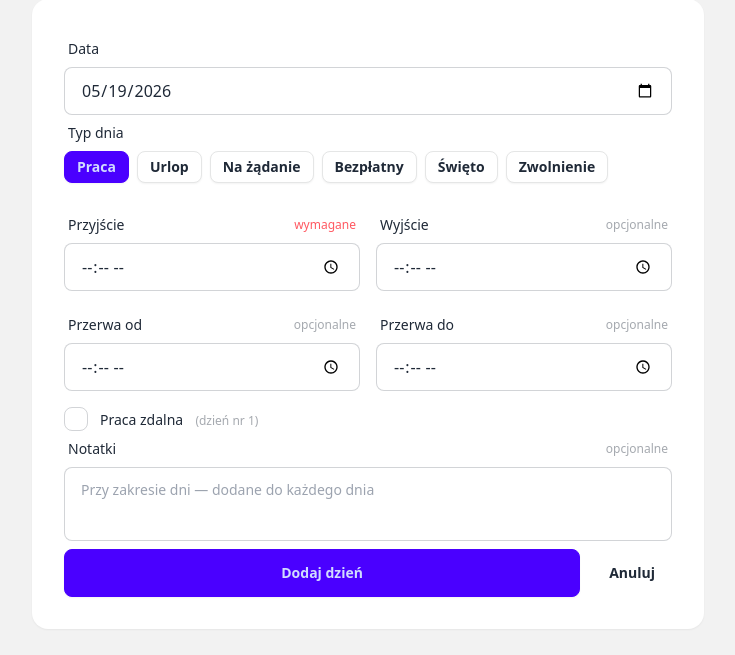
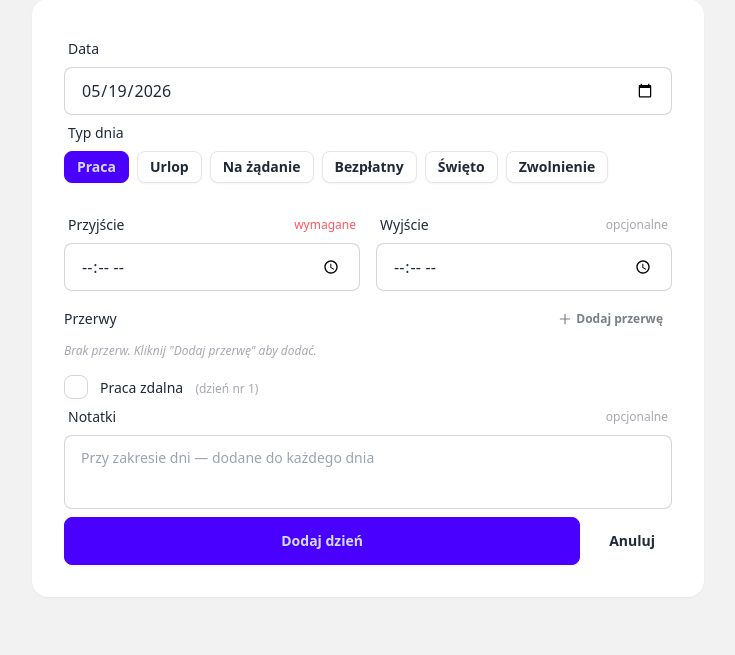
Before and after one commit to pswierczynski/wlogio, a Flask app: page /entries/add in a window 1280 px wide. Shown: the part 145-800 px from the top of the page, without its empty margins (272-1007 px from the left). Run offline with Flask 3, Linux system fonts and the light colour scheme; the visitor is signed in with stand-in values (Sample User, id 1); data comes from the database, SQL or seed files in the repository; data that the repository does not hold is empty; some libraries are stand-ins or nearby versions.

Commit message:
feat: dynamic multiple break rows in entry form (stage 3/5)

```diff
--- a/wlogio_app/templates/entries/form.html
+++ b/wlogio_app/templates/entries/form.html
@@ -22,10 +22,20 @@
                     calcResult: null,
                     timeStart:  '{% if entry and entry.time_start %}{{ entry.time_start.strftime('%H:%M') }}{% endif %}',
                     timeEnd:    '{% if entry and entry.time_end %}{{ entry.time_end.strftime('%H:%M') }}{% endif %}',
-                    breakStart: '{% if entry and entry.break_start %}{{ entry.break_start.strftime('%H:%M') }}{% endif %}',
-                    breakEnd:   '{% if entry and entry.break_end %}{{ entry.break_end.strftime('%H:%M') }}{% endif %}',
                     isRemote: {% if entry and entry.is_remote %}true{% else %}false{% endif %},
                     validationError: null,
+
+                    /* --- Wiele przerw: lista obiektów {start, end} --- */
+                    breakRows: {{ existing_breaks | default([]) | tojson }},
+
+                    addBreakRow() {
+                        this.breakRows.push({ start: '', end: '' });
+                        this.calcHours();
+                    },
+                    removeBreakRow(index) {
+                        this.breakRows.splice(index, 1);
+                        this.calcHours();
+                    },
 
                     /* --- Zakres urlopów --- */
                     rangeMode: 'single',
@@ -87,18 +97,31 @@
                         this.previewLoading = false;
                     },
 
-                    /* --- Walidacja godzin --- */
+                    /* --- Walidacja godzin (z wieloma przerwami) --- */
                     toMin(t) {
                         if (!t) return null;
                         const [h, m] = t.split(':').map(Number);
                         return h * 60 + m;
                     },
 
+                    /* Normalizuje przerwę względem time_start (obsługa przejścia przez północ).
+                       Zwraca {bsAdj, beAdj} w minutach absolutnych (mogą być > 1440) lub null jeśli niepełna. */
+                    normalizeBreak(row, ts) {
+                        const bs = this.toMin(row.start);
+                        const be = this.toMin(row.end);
+                        if (bs === null || be === null) return null;
+
+                        let bsAdj = bs < ts ? bs + 24 * 60 : bs;
+                        const bsRaw = bsAdj % (24 * 60);
+                        let beAdj = (be <= bsRaw) ? be + 24 * 60 : be;
+                        if (bsAdj >= 24 * 60 && be < ts) beAdj = be + 24 * 60;
+
+                        return { bsAdj, beAdj };
+                    },
+
                     validate() {
                         const ts = this.toMin(this.timeStart);
                         const te = this.toMin(this.timeEnd);
-                        const bs = this.toMin(this.breakStart);
-                        const be = this.toMin(this.breakEnd);
 
                         if (ts === null) {
                             this.validationError = 'Godzina przyjścia jest wymagana.';
@@ -106,7 +129,6 @@
                             return false;
                         }
 
-                        // time_end — przez północ dozwolone
                         let teAdj = te;
                         if (te !== null) {
                             teAdj = te < ts ? te + 24 * 60 : te;
@@ -117,37 +139,40 @@
                             }
                         }
 
-                        // break_start — może być po północy (bs < ts → +24h)
-                        let bsAdj = bs;
-                        if (bs !== null) {
-                            bsAdj = bs < ts ? bs + 24 * 60 : bs;
-                            if (teAdj !== null && bsAdj >= teAdj) {
-                                this.validationError = 'Godzina rozpoczęcia przerwy musi być wcześniejsza niż godzina wyjścia.';
+                        /* Walidacja każdej przerwy + sprawdzenie nachodzenia */
+                        const normalizedBreaks = [];
+                        for (let i = 0; i < this.breakRows.length; i++) {
+                            const row = this.breakRows[i];
+                            if (!row.start && !row.end) continue; // pusty wiersz — pomiń
+                            if (!row.start || !row.end) {
+                                this.validationError = `Przerwa #${i + 1} ma niekompletne godziny.`;
                                 this.calcResult = null;
                                 return false;
                             }
-                        }
-
-                        // break_end
-                        if (be !== null) {
-                            if (bs === null) {
-                                this.validationError = 'Aby ustawić koniec przerwy, najpierw ustaw godzinę rozpoczęcia przerwy.';
+                            const norm = this.normalizeBreak(row, ts);
+                            if (!norm) continue;
+                            if (norm.beAdj <= norm.bsAdj) {
+                                this.validationError = `Przerwa #${i + 1}: godzina końca musi być późniejsza niż początku.`;
                                 this.calcResult = null;
                                 return false;
                             }
-                            let beAdj = be;
-                            if (bsAdj !== null) {
-                                const bsRaw = bsAdj % (24 * 60);
-                                beAdj = (be <= bsRaw) ? be + 24 * 60 : be;
-                                if (bsAdj >= 24 * 60 && be < ts) beAdj = be + 24 * 60;
-                            }
-                            if (beAdj === bsAdj) {
-                                this.validationError = 'Godzina końca przerwy musi być różna od godziny rozpoczęcia przerwy.';
+                            if (norm.bsAdj < ts) {
+                                this.validationError = `Przerwa #${i + 1}: musi zaczynać się po godzinie przyjścia.`;
                                 this.calcResult = null;
                                 return false;
                             }
-                            if (teAdj !== null && beAdj > teAdj) {
-                                this.validationError = 'Godzina końca przerwy nie może być późniejsza niż godzina wyjścia.';
+                            if (teAdj !== null && norm.beAdj > teAdj) {
+                                this.validationError = `Przerwa #${i + 1}: nie może kończyć się po godzinie wyjścia.`;
+                                this.calcResult = null;
+                                return false;
+                            }
+                            normalizedBreaks.push(norm);
+                        }
+
+                        normalizedBreaks.sort((a, b) => a.bsAdj - b.bsAdj);
+                        for (let i = 1; i < normalizedBreaks.length; i++) {
+                            if (normalizedBreaks[i].bsAdj < normalizedBreaks[i - 1].beAdj) {
+                                this.validationError = 'Przerwy nie mogą się nakładać.';
                                 this.calcResult = null;
                                 return false;
                             }
@@ -161,20 +186,18 @@
                         if (!this.validate()) return;
                         const ts = this.toMin(this.timeStart);
                         const te = this.toMin(this.timeEnd);
-                        const bs = this.toMin(this.breakStart);
-                        const be = this.toMin(this.breakEnd);
                         if (ts === null || te === null) { this.calcResult = null; return; }
                         let teAdj = te < ts ? te + 24 * 60 : te;
                         let raw = teAdj - ts;
-                        let breakMin = 0;
-                        if (bs !== null && be !== null) {
-                            let bsAdj = bs < ts ? bs + 24 * 60 : bs;
-                            const bsRaw = bsAdj % (24 * 60);
-                            let beAdj = (be <= bsRaw) ? be + 24 * 60 : be;
-                            if (bsAdj >= 24 * 60 && be < ts) beAdj = be + 24 * 60;
-                            breakMin = beAdj - bsAdj;
+
+                        let totalBreakMin = 0;
+                        for (const row of this.breakRows) {
+                            if (!row.start || !row.end) continue;
+                            const norm = this.normalizeBreak(row, ts);
+                            if (norm) totalBreakMin += (norm.beAdj - norm.bsAdj);
                         }
-                        const extra = Math.max(0, breakMin - 15);
+
+                        const extra = Math.max(0, totalBreakMin - 15);
                         const net = raw - extra;
                         const hours = net / 60;
                         const rounded = Math.round(hours * 4) / 4;
@@ -183,7 +206,8 @@
                         this.calcResult = {
                             hours:   hh + 'h ' + String(mm).padStart(2, '0') + 'min',
                             rounded: Number.isInteger(rounded) ? rounded + 'h' : rounded.toFixed(2).replace('.', ',') + 'h',
-                            extra
+                            extra,
+                            breakTotal: totalBreakMin
                         };
                     },
 
@@ -191,7 +215,6 @@
                         if (this.entryType === 'work') {
                             if (!this.validate()) { event.preventDefault(); return; }
                         }
-                        /* Zakres: zmień action i zablokuj jeśli nie potwierdzono */
                         if (this.isRangeType() && this.rangeMode === 'range') {
                             if (!this.rangeConfirmed || !this.preview) {
                                 event.preventDefault();
@@ -245,7 +268,6 @@
                 <!-- WYBÓR ZAKRESU (tylko vacation/unpaid, tylko dodawanie) -->
                 <div x-show="isRangeType()" x-cloak class="flex flex-col gap-4">
 
-                    <!-- Radio: jeden dzień / zakres -->
                     <div class="form-control">
                         <label class="label"><span class="label-text font-medium">Liczba dni</span></label>
                         <div class="flex gap-4">
@@ -264,7 +286,6 @@
                         </div>
                     </div>
 
-                    <!-- Data końcowa (tylko przy zakresie) -->
                     <div x-show="rangeMode === 'range'" x-cloak class="flex flex-col gap-3">
                         <div class="form-control">
                             <label class="label"><span class="label-text font-medium">Do (data końcowa)</span></label>
@@ -273,7 +294,6 @@
                                    class="input input-bordered w-full"/>
                         </div>
 
-                        <!-- Info o dostępnych urlopach -->
                         <div x-show="entryType === 'vacation'"
                              class="alert py-2 text-sm bg-base-200 border-base-300 mt-4 mb-3 text-left flex flex-row items-center gap-2">
                             <svg xmlns="http://www.w3.org/2000/svg" class="h-4 w-4 shrink-0 text-base-content/50"
@@ -287,13 +307,11 @@
                             </span>
                         </div>
 
-                        <!-- Ładowanie -->
                         <div x-show="previewLoading" class="flex items-center gap-2 text-sm text-base-content/50">
                             <span class="loading loading-spinner loading-sm"></span>
                             Sprawdzam zakres…
                         </div>
 
-                        <!-- Błąd podglądu -->
                         <div x-show="previewError" x-cloak class="alert alert-error py-2 text-sm mt-4 mb-3 text-left flex flex-row items-center gap-2">
                             <svg xmlns="http://www.w3.org/2000/svg" class="h-4 w-4 shrink-0" fill="none"
                                  viewBox="0 0 24 24" stroke="currentColor">
@@ -303,10 +321,8 @@
                             <span x-text="previewError"></span>
                         </div>
 
-                        <!-- Podgląd dni -->
                         <div x-show="preview" x-cloak class="flex flex-col gap-3">
 
-                            <!-- Podsumowanie -->
                             <div class="alert py-3 text-sm flex flex-row items-center gap-2 text-left"
                                  :class="preview && preview.unpaid_days > 0 && entryType === 'vacation' ? 'alert-warning' : 'alert-success'">
                                 <svg xmlns="http://www.w3.org/2000/svg" class="h-4 w-4 shrink-0" fill="none"
@@ -330,7 +346,6 @@
                                 </div>
                             </div>
 
-                            <!-- Lista dni -->
                             <div class="border border-base-200 rounded-xl overflow-hidden">
                                 <div class="bg-base-200/60 px-4 py-2 text-xs font-semibold text-base-content/50 uppercase tracking-wide">
                                     Szczegóły
@@ -347,13 +362,11 @@
                                 </div>
                             </div>
 
-                            <!-- Potwierdzenie -->
                             <label class="flex items-center gap-3 cursor-pointer select-none">
                                 <input type="checkbox" class="checkbox checkbox-primary" x-model="rangeConfirmed"/>
                                 <span class="text-sm">Potwierdzam i chcę dodać powyższe dni</span>
                             </label>
 
-                            <!-- Ukryte pola dla add_range -->
                             <input type="hidden" name="date_from" :value="document.getElementById('date_from_field') ? document.getElementById('date_from_field').value : ''"/>
                             <input type="hidden" name="date_to"   :value="dateTo"/>
                             <input type="hidden" name="range_type" :value="entryType"/>
@@ -383,6 +396,7 @@
                                    @change="calcHours()" class="input input-bordered w-full"/>
                         </div>
                     </div>
+
                     <div x-show="timeStart && !timeEnd" x-cloak
                          class="alert py-2 text-sm bg-base-200 border-base-300 mt-4 mb-3 text-left flex flex-row items-center gap-2">
                         <svg xmlns="http://www.w3.org/2000/svg" class="h-4 w-4 shrink-0 text-base-content/50"
@@ -392,33 +406,57 @@
                         </svg>
                         <span class="text-base-content/60">Praca trwa do odwołania — uzupełnij wyjście gdy skończysz.</span>
                     </div>
-                    <div class="grid grid-cols-2 gap-4">
-                        <div class="form-control">
-                            <label class="label">
-                                <span class="label-text font-medium">Przerwa od</span>
-                                <span class="label-text-alt text-base-content/40">opcjonalne</span>
-                            </label>
-                            <input type="time" name="break_start" x-model="breakStart"
-                                   @change="calcHours()" class="input input-bordered w-full"/>
+
+                    <!-- LISTA PRZERW (dynamiczna) -->
+                    <div class="flex flex-col gap-3">
+                        <div class="flex items-center justify-between">
+                            <span class="label-text font-medium">Przerwy</span>
+                            <button type="button" @click="addBreakRow()"
+                                    class="btn btn-ghost btn-xs gap-1 text-base-content/60">
+                                <svg xmlns="http://www.w3.org/2000/svg" class="h-3.5 w-3.5" fill="none"
+                                     viewBox="0 0 24 24" stroke="currentColor">
+                                    <path stroke-linecap="round" stroke-linejoin="round" stroke-width="2" d="M12 4v16m8-8H4"/>
+                                </svg>
+                                Dodaj przerwę
+                            </button>
                         </div>
-                        <div class="form-control">
-                            <label class="label">
-                                <span class="label-text font-medium">Przerwa do</span>
-                                <span class="label-text-alt text-base-content/40">opcjonalne</span>
-                            </label>
-                            <input type="time" name="break_end" x-model="breakEnd"
-                                   @change="calcHours()" class="input input-bordered w-full"/>
+
+                        <div x-show="breakRows.length === 0" class="text-xs text-base-content/40 italic">
+                            Brak przerw. Kliknij "Dodaj przerwę" aby dodać.
                         </div>
+
+                        <template x-for="(row, index) in breakRows" :key="index">
+                            <div class="flex items-end gap-2">
+                                <div class="form-control flex-1">
+                                    <label class="label py-1">
+                                        <span class="label-text text-xs" x-text="'Przerwa #' + (index + 1) + ' — od'"></span>
+                                    </label>
+                                    <input type="time" x-model="row.start"
+                                           :name="'break_start_' + index"
+                                           @change="calcHours()"
+                                           class="input input-bordered input-sm w-full"/>
+                                </div>
+                                <div class="form-control flex-1">
+                                    <label class="label py-1">
+                                        <span class="label-text text-xs">do</span>
+                                    </label>
+                                    <input type="time" x-model="row.end"
+                                           :name="'break_end_' + index"
+                                           @change="calcHours()"
+                                           class="input input-bordered input-sm w-full"/>
+                                </div>
+                                <button type="button" @click="removeBreakRow(index)"
+                                        class="btn btn-ghost btn-sm text-error shrink-0">
+                                    <svg xmlns="http://www.w3.org/2000/svg" class="h-4 w-4" fill="none"
+                                         viewBox="0 0 24 24" stroke="currentColor">
+                                        <path stroke-linecap="round" stroke-linejoin="round" stroke-width="2"
+                                              d="M19 7l-.867 12.142A2 2 0 0116.138 21H7.862a2 2 0 01-1.995-1.858L5 7m5 4v6m4-6v6m1-10V4a1 1 0 00-1-1h-4a1 1 0 00-1 1v3M4 7h16"/>
+                                    </svg>
+                                </button>
+                            </div>
+                        </template>
                     </div>
-                    <div x-show="breakStart && !breakEnd" x-cloak
-                         class="alert py-2 text-sm bg-base-200 border-base-300 mt-4 mb-3 text-left flex flex-row items-center gap-2">
-                        <svg xmlns="http://www.w3.org/2000/svg" class="h-4 w-4 shrink-0 text-base-content/50"
-                             fill="none" viewBox="0 0 24 24" stroke="currentColor">
-                            <path stroke-linecap="round" stroke-linejoin="round" stroke-width="2"
-                                  d="M13 16h-1v-4h-1m1-4h.01M21 12a9 9 0 11-18 0 9 9 0 0118 0z"/>
-                        </svg>
-                        <span class="text-base-content/60">Przerwa trwa do odwołania — uzupełnij koniec przerwy gdy wrócisz.</span>
-                    </div>
+
                     <div x-show="validationError" x-cloak class="alert alert-error py-2 text-sm mt-4 mb-3 text-left flex flex-row items-center gap-2">
                         <svg xmlns="http://www.w3.org/2000/svg" class="h-4 w-4 shrink-0" fill="none"
                              viewBox="0 0 24 24" stroke="currentColor">
@@ -427,6 +465,7 @@
                         </svg>
                         <span x-text="validationError"></span>
                     </div>
+
                     <div x-show="calcResult" x-cloak class="alert alert-info py-3 mt-4 mb-3 text-left flex flex-row items-center gap-2">
                         <div class="text-sm flex flex-wrap gap-2">
                             <span>Godziny: <strong x-text="calcResult?.hours"></strong></span>
@@ -437,6 +476,7 @@
                             </span>
                         </div>
                     </div>
+
                     <div class="flex items-center gap-3">
                         <input type="checkbox" name="is_remote" class="checkbox"
                                x-model="isRemote"
@@ -460,7 +500,7 @@
                     </div>
                 </div>
 
-                <!-- INFO urlop bezpłatny — tylko dla pojedynczego dnia -->
+                <!-- INFO urlop bezpłatny -->
                 <div x-show="entryType === 'unpaid' && rangeMode === 'single'" x-cloak>
                     <div class="alert alert-warning py-3 mt-4 mb-3 text-left flex flex-row items-center gap-2">
                         <div class="text-sm">
```
